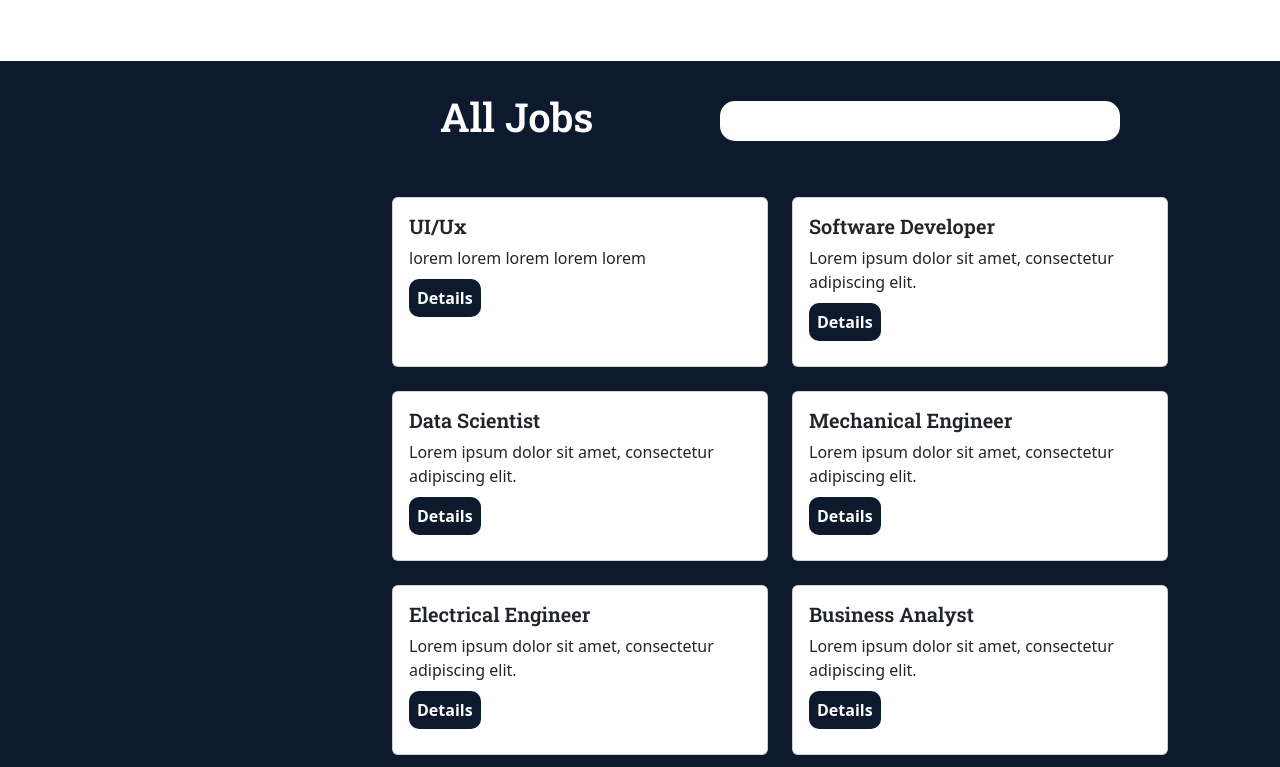
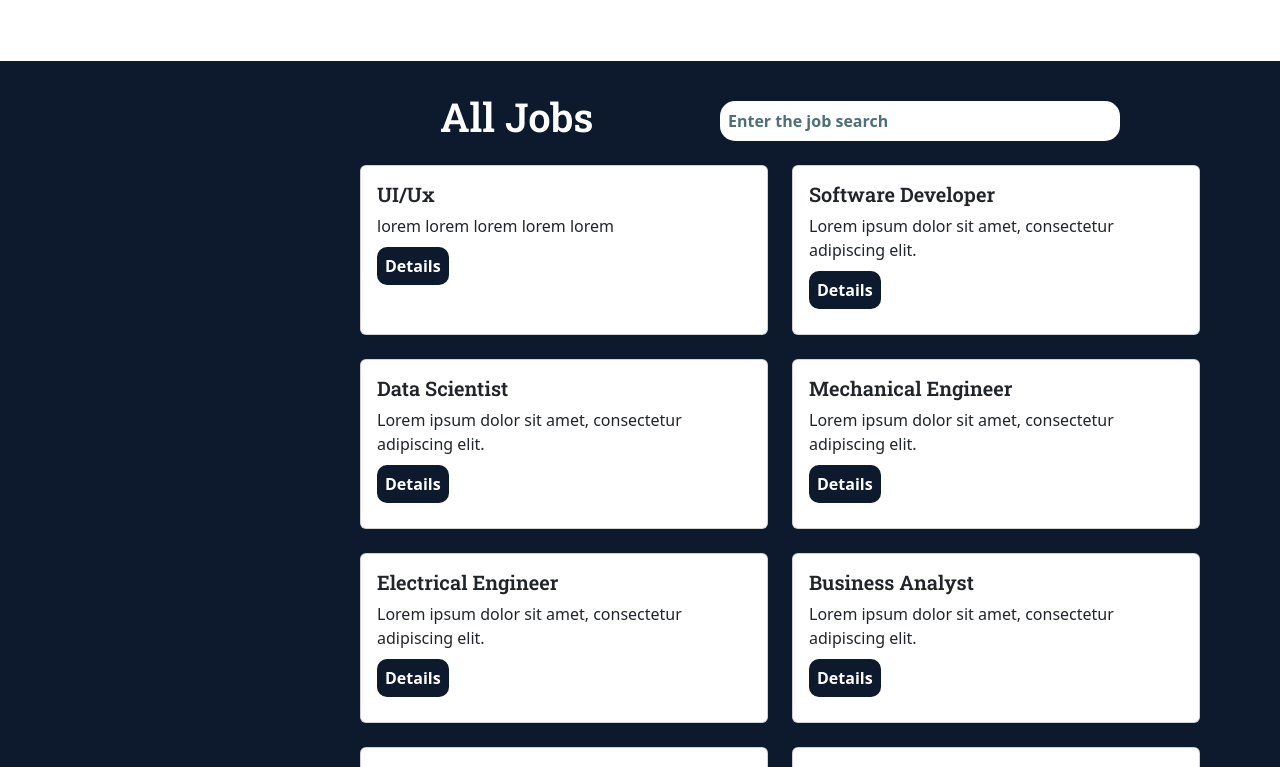
Before and after one commit to AlaAlmuhsen/JobHinting, a React (Create React App) app: page /findjob in a window 1280 px wide. Shown: the part 513-1280 px from the top of the page. Built offline with nearby package versions, Linux system fonts and the light colour scheme; data requests are answered from the project's data file.

Commit message:
fixing search

```diff
--- a/data/db.json
+++ b/data/db.json
@@ -93,7 +93,7 @@
         {
             "title": "Software Developer",
             "desc": "Lorem ipsum dolor sit amet, consectetur adipiscing elit.",
-            "companyId": 2,
+            "companyId": 1,
             "dateOfPost": "2023/08/15",
             "category": "Technology",
             "typeOfEmployment": "Full-time",
@@ -113,54 +113,53 @@
             "capacity": "5",
             "applied": "0",
             "id": 3
-        },
-        {
+        }, {
         "title": "Mechanical Engineer",
         "desc": "Lorem ipsum dolor sit amet, consectetur adipiscing elit.",
-        "companyId": 3,
+        "companyId": 1,
         "dateOfPost": "2023/08/15",
         "category": "Engineering",
         "typeOfEmployment": "Full-time",
         "jobLevel": "Senior",
         "capacity": "10",
         "applied": "0",
-        "id": 1
+        "id": 4
     },
     {
         "title": "Electrical Engineer",
         "desc": "Lorem ipsum dolor sit amet, consectetur adipiscing elit.",
-            "companyId": 4,
+        "companyId": 2,
         "dateOfPost": "2023/08/20",
         "category": "Engineering",
         "typeOfEmployment": "Full-time",
         "jobLevel": "Junior",
         "capacity": "5",
         "applied": "0",
-            "id": 2
+        "id": 5
     },
     {
         "title": "Business Analyst",
         "desc": "Lorem ipsum dolor sit amet, consectetur adipiscing elit.",
-            "companyId": 7,
+        "companyId": 1,
         "dateOfPost": "2023/08/15",
         "category": "Business",
         "typeOfEmployment": "Full-time",
         "jobLevel": "Junior",
         "capacity": "10",
         "applied": "0",
-            "id": 1
+        "id": 6
     },
     {
         "title": "Business Development Manager",
         "desc": "Lorem ipsum dolor sit amet, consectetur adipiscing elit.",
-            "companyId": 7,
+        "companyId": 2,
         "dateOfPost": "2023/08/20",
         "category": "Business",
         "typeOfEmployment": "Full-time",
         "jobLevel": "Senior",
         "capacity": "5",
         "applied": "0",
-            "id": 2
+        "id": 7
     },
     {
         "title": "Sales Representative",
@@ -172,7 +171,7 @@
         "jobLevel": "Junior",
         "capacity": "10",
         "applied": "0",
-            "id": 1
+        "id": 8
     },
     {
         "title": "Sales Manager",
@@ -184,7 +183,7 @@
         "jobLevel": "Senior",
         "capacity": "5",
         "applied": "0",
-            "id": 2
+        "id": 9
     },
     {
         "title": "Marketing Specialist",
@@ -196,7 +195,7 @@
         "jobLevel": "Junior",
         "capacity": "10",
         "applied": "0",
-            "id": 1
+        "id": 10
     },
     {
         "title": "Digital Marketing Manager",
@@ -208,7 +207,7 @@
         "jobLevel": "Senior",
         "capacity": "5",
         "applied": "0",
-            "id": 2
+        "id": 11
     },
     {
         "title": "Accountant",
@@ -220,7 +219,7 @@
         "jobLevel": "Junior",
         "capacity": "10",
         "applied": "0",
-            "id": 1
+        "id": 12
     },
     {
         "title": "Financial Analyst",
@@ -232,7 +231,7 @@
         "jobLevel": "Senior",
         "capacity": "5",
         "applied": "0",
-            "id": 2
+        "id": 13
     },
     {
         "title": "Tax Specialist",
@@ -244,7 +243,7 @@
         "jobLevel": "Mid-level",
         "capacity": "8",
         "applied": "0",
-            "id": 3
+        "id": 14
     },
     {
         "title": "Audit Manager",
@@ -256,7 +255,7 @@
         "jobLevel": "Senior",
         "capacity": "5",
         "applied": "0",
-            "id": 4
+        "id": 15
     },
     {
         "title": "Cost Accountant",
@@ -268,7 +267,7 @@
         "jobLevel": "Junior",
         "capacity": "7",
         "applied": "0",
-            "id": 5
+        "id": 16
     },
     {
         "title": "Payroll Administrator",
@@ -280,7 +279,7 @@
         "jobLevel": "Entry-level",
         "capacity": "3",
         "applied": "0",
-            "id": 6
+        "id": 17
     },
     {
         "title": "Financial Controller",
@@ -292,7 +291,7 @@
         "jobLevel": "Senior",
         "capacity": "6",
         "applied": "0",
-            "id": 7
+        "id": 18
     },
     {
         "title": "Accounts Payable Specialist",
@@ -304,7 +303,7 @@
         "jobLevel": "Junior",
         "capacity": "4",
         "applied": "0",
-            "id": 8
+        "id": 19
     },
     {
         "title": "Social Media Manager",
@@ -316,7 +315,7 @@
         "jobLevel": "Senior",
         "capacity": "8",
         "applied": "0",
-            "id": 3
+        "id": 20
     },
     {
         "title": "Content Marketing Specialist",
@@ -328,7 +327,7 @@
         "jobLevel": "Mid-level",
         "capacity": "5",
         "applied": "0",
-            "id": 4
+        "id": 21
     },
     {
         "title": "Marketing Analyst",
@@ -340,7 +339,7 @@
         "jobLevel": "Junior",
         "capacity": "7",
         "applied": "0",
-            "id": 5
+        "id": 22
     },
     {
         "title": "Brand Manager",
@@ -352,7 +351,7 @@
         "jobLevel": "Senior",
         "capacity": "3",
         "applied": "0",
-            "id": 6
+        "id": 23
     },
     {
         "title": "Marketing Coordinator",
@@ -364,7 +363,7 @@
         "jobLevel": "Junior",
         "capacity": "6",
         "applied": "0",
-            "id": 7
+        "id": 24
     },
     {
         "title": "Digital Marketing Strategist",
@@ -376,7 +375,7 @@
         "jobLevel": "Mid-level",
         "capacity": "4",
         "applied": "0",
-            "id": 8
+        "id": 25
     },
     {
         "title": "Sales Account Executive",
@@ -388,7 +387,7 @@
         "jobLevel": "Senior",
         "capacity": "8",
         "applied": "0",
-            "id": 3
+        "id": 26
     },
     {
         "title": "Sales Operations Manager",
@@ -400,7 +399,7 @@
         "jobLevel": "Mid-level",
         "capacity": "5",
         "applied": "0",
-            "id": 4
+        "id": 27
     },
     {
         "title": "Sales Development Representative",
@@ -412,7 +411,7 @@
         "jobLevel": "Junior",
         "capacity": "7",
         "applied": "0",
-            "id": 5
+        "id": 28
     },
     {
         "title": "Account Manager",
@@ -424,7 +423,7 @@
         "jobLevel": "Senior",
         "capacity": "3",
         "applied": "0",
-            "id": 6
+        "id": 29
     },
     {
         "title": "Inside Sales Representative",
@@ -436,7 +435,7 @@
         "jobLevel": "Junior",
         "capacity": "6",
         "applied": "0",
-            "id": 7
+        "id": 30
     },
     {
         "title": "Sales Manager",
@@ -448,7 +447,7 @@
         "jobLevel": "Senior",
         "capacity": "4",
         "applied": "0",
-            "id": 8
+        "id": 31
     },{
         "title": "Business Analyst",
         "desc": "Lorem ipsum dolor sit amet, consectetur adipiscing elit.",
@@ -459,7 +458,7 @@
         "jobLevel": "Mid-level",
         "capacity": "8",
         "applied": "0",
-            "id": 3
+        "id": 32
     },
     {
         "title": "Business Development Manager",
@@ -471,7 +470,7 @@
         "jobLevel": "Senior",
         "capacity": "5",
         "applied": "0",
-            "id": 4
+        "id": 33
     },
     {
         "title": "Operations Manager",
@@ -483,7 +482,7 @@
         "jobLevel": "Senior",
         "capacity": "7",
         "applied": "0",
-            "id": 5
+        "id": 34
     },
     {
         "title": "Product Manager",
@@ -495,7 +494,7 @@
         "jobLevel": "Senior",
         "capacity": "3",
         "applied": "0",
-            "id": 6
+        "id": 35
     },
     {
         "title": "Project Coordinator",
@@ -507,7 +506,7 @@
         "jobLevel": "Junior",
         "capacity": "6",
         "applied": "0",
-            "id": 7
+        "id": 36
     },
     {
         "title": "Business Consultant",
@@ -519,7 +518,7 @@
         "jobLevel": "Mid-level",
         "capacity": "4",
         "applied": "0",
-            "id": 8
+        "id": 37
     },
     {
         "title": "Software Engineer",
@@ -531,7 +530,7 @@
         "jobLevel": "Mid-level",
         "capacity": "8",
         "applied": "0",
-            "id": 3
+        "id": 38
     },
     {
         "title": "Mechanical Engineer",
@@ -543,7 +542,7 @@
         "jobLevel": "Senior",
         "capacity": "5",
         "applied": "0",
-            "id": 4
+        "id": 39
     },
     {
         "title": "Electrical Engineer",
@@ -555,7 +554,7 @@
         "jobLevel": "Junior",
         "capacity": "7",
         "applied": "0",
-            "id": 5
+        "id": 40
     },
     {
         "title": "Civil Engineer",
@@ -567,7 +566,7 @@
         "jobLevel": "Senior",
         "capacity": "3",
         "applied": "0",
-            "id": 6
+        "id": 41
     },
     {
         "title": "Chemical Engineer",
@@ -579,7 +578,7 @@
         "jobLevel": "Junior",
         "capacity": "6",
         "applied": "0",
-            "id": 7
+        "id": 42
     },
     {
         "title": "Industrial Engineer",
@@ -591,7 +590,7 @@
         "jobLevel": "Mid-level",
         "capacity": "4",
         "applied": "0",
-            "id": 8
+        "id": 43
     }, {
         "title": "Data Scientist",
         "desc": "Lorem ipsum dolor sit amet, consectetur adipiscing elit.",
@@ -602,7 +601,7 @@
         "jobLevel": "Mid-level",
         "capacity": "8",
         "applied": "0",
-            "id": 3
+        "id": 44
     },
     {
         "title": "Network Engineer",
@@ -614,7 +613,7 @@
         "jobLevel": "Senior",
         "capacity": "5",
         "applied": "0",
-            "id": 4
+        "id": 45
     },
     {
         "title": "Frontend Developer",
@@ -626,7 +625,7 @@
         "jobLevel": "Junior",
         "capacity": "7",
         "applied": "0",
-            "id": 5
+        "id": 46
     },
     {
         "title": "Cloud Architect",
@@ -638,7 +637,7 @@
         "jobLevel": "Senior",
         "capacity": "3",
         "applied": "0",
-            "id": 6
+        "id": 47
     },
     {
         "title": "Database Administrator",
@@ -650,7 +649,7 @@
         "jobLevel": "Mid-level",
         "capacity": "6",
         "applied": "0",
-            "id": 7
+        "id": 48
     },
     {
         "title": "Cybersecurity Analyst",
@@ -662,7 +661,7 @@
         "jobLevel": "Mid-level",
         "capacity": "4",
         "applied": "0",
-            "id": 8
+        "id": 49
     }, {
         "title": "Mathematics Teacher",
         "desc": "Lorem ipsum dolor sit amet, consectetur adipiscing elit.",
@@ -673,7 +672,7 @@
         "jobLevel": "Mid-level",
         "capacity": "8",
         "applied": "0",
-            "id": 3
+        "id": 50
     },
     {
         "title": "English Language Instructor",
@@ -685,7 +684,7 @@
         "jobLevel": "Senior",
         "capacity": "5",
         "applied": "0",
-            "id": 4
+        "id": 51
     },
     {
         "title": "Science Teacher",
@@ -697,7 +696,7 @@
         "jobLevel": "Junior",
         "capacity": "7",
         "applied": "0",
-            "id": 5
+        "id": 52
     },
     {
         "title": "Physical Education Instructor",
@@ -709,7 +708,7 @@
         "jobLevel": "Senior",
         "capacity": "3",
         "applied": "0",
-            "id": 6
+        "id": 53
     },
     {
         "title": "History Teacher",
@@ -721,7 +720,7 @@
         "jobLevel": "Junior",
         "capacity": "6",
         "applied": "0",
-            "id": 7
+        "id": 54
     },
     {
         "title": "Music Teacher",
@@ -733,7 +732,7 @@
         "jobLevel": "Mid-level",
         "capacity": "4",
         "applied": "0",
-            "id": 8
+        "id": 55
     }
     ],
     "application": [
--- a/src/components/JobSearch.js
+++ b/src/components/JobSearch.js
@@ -1,66 +1,69 @@
-import { useEffect, useState } from "react";
-import JobsCards from "./JobsCards";
+import React, { useEffect, useState } from "react";
+import { Row, Col, Card } from "react-bootstrap";
+import { Link } from "react-router-dom";
+
 function JobSearch() {
-  const [data, setdata] = useState(null);
+  const [jobs, setJobs] = useState([]);
   const [isPending, setisPending] = useState(true);
   const [error, setError] = useState(null);
   const [inputValue, setInputValue] = useState("");
-  const [filteredList, setFilteredList] = useState(null);
+
   useEffect(() => {
-    fetch("http://localhost:8000/jobs")
+    fetch("http://localhost:5000/jobs")
       .then((res) => {
         if (!res.ok) {
           throw Error("Could not fetch the data for that resource");
         }
         return res.json();
       })
-      .then((data) => {
-        setdata(data);
+      .then((jobs) => {
+        setJobs(jobs);
         setisPending(false);
         setError(null);
-        setFilteredList(data);
       })
       .catch((err) => {
         setisPending(false);
         setError(err.message);
       });
   }, []);
-  useEffect(() => {
-    if (data && inputValue) {
-      setFilteredList(
-        data.filter(
-          (job) =>
-            job.title.toLowerCase().includes(inputValue.toLowerCase()) ||
-            job.category.toLowerCase().includes(inputValue.toLowerCase())
-        )
-      );
-    } else {
-      setFilteredList(data);
-    }
-  }, [data, inputValue]);
-  function handleInput(e) {
+
+  function inputFunction(e) {
     setInputValue(e.target.value);
   }
+
+  const filteredList = jobs.filter((job) =>
+    job.title.toLowerCase().includes(inputValue.toLowerCase())
+  );
+
   return (
     <>
     <div className="AllJob">
-      <h1 id="title-of-card">All Jobs</h1>
-      <div className="search-form">
-        <input
-          type="text"
-          onChange={handleInput}
-          onBlur={handleInput}
-          value={inputValue}
-          id="inputField"
-        />
-        </div>
-      </div>
-      <div className="Jobs-body">
-        {error && <h1>{error}</h1>}
-        {isPending && <h1>Loading...</h1>}
-        {data && <JobsCards jobs={filteredList || data} />}
-      </div>
+    <h1 id="title-of-card">All Jobs</h1>
+      <input
+        placeholder="Enter the job search"
+        value={inputValue}
+        onInput={inputFunction}
+        id='inputField'
+      />
+    </div>
+      <Row>
+        {filteredList.slice(0, 12).map((job) => (
+          <Col key={job.id} md={6} className="h-100">
+            <Card id="card">
+              <Card.Body>
+                <Card.Title id="title-job">{job.title}</Card.Title>
+                <Card.Text>{job.desc}</Card.Text>
+                <Link to={`/jobdetails/${job.id}`} id="more">
+                  Details
+                </Link>
+              </Card.Body>
+            </Card>
+            <br />
+          </Col>
+        ))}
+      </Row>
     </>
   );
 }
+
 export default JobSearch;
--- a/src/pages/DashBoard.js
+++ b/src/pages/DashBoard.js
@@ -2,9 +2,7 @@ import { useState } from "react";
 import DashboardHeader from "../components/DashboardHeader";
 import AllAplications from "../components/AllAplications";
 import CompanyProfile from "../components/CompanyProfile";
-
 const DashBoard = () => {
-
     const [activeItem , setActiveItem] = useState('item1');
     function handleItemClicked(item) {
         setActiveItem(item)
@@ -31,5 +29,4 @@ const DashBoard = () => {
         </div>
     )
 }
-
 export default DashBoard
--- a/src/pages/JobDetails.js
+++ b/src/pages/JobDetails.js
@@ -11,7 +11,7 @@ const JobDetails = () => {
   const [error, setError] = useState(null);
 
   useEffect(() => {
-    fetch(`http://localhost:8000/jobs/${id}`)
+    fetch(`http://localhost:5000/jobs/${id}`)
       .then((res) => {
         if (!res.ok) {
           throw Error('Could not fetch the data for that resource');
@@ -25,7 +25,7 @@ const JobDetails = () => {
 
         const companyId = data.companyId;
         if (companyId) {
-          fetch(`http://localhost:8000/company/${companyId}`)
+          fetch(`http://localhost:5000/company/${companyId}`)
             .then((res) => {
               if (!res.ok) {
                 throw Error('Could not fetch the data for the company');
```
Also changed, not shown: src/App.css (+7 -3 lines), src/components/Header.js (+13 -0 lines), src/pages/Home.js (+4 -13 lines). Lines whose indentation alone changed are shown as unchanged.
